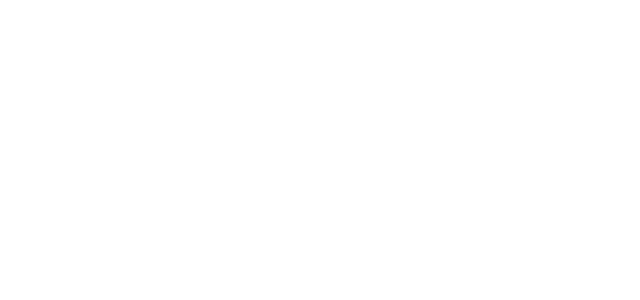
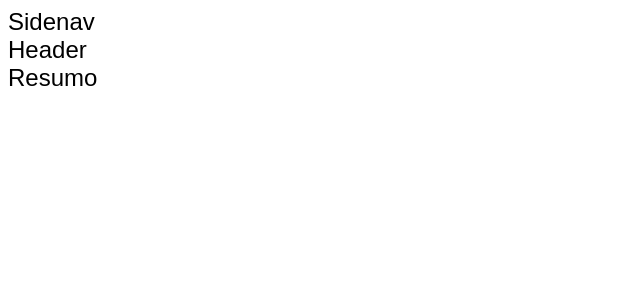
Before and after one commit to fabiomoura-m/Fintech, a React (Vite) app: page / in a window 1280 px wide. Shown: the top 300 px of the page, without its empty margins (0-640 px from the left). Built offline with nearby package versions, Linux system fonts and the light colour scheme; the HTML template or start-up script is replaced by a standard one.

Commit message:
Pages and Hooks

```diff
--- a/src/App.tsx
+++ b/src/App.tsx
@@ -1,13 +1,18 @@
-
-import './style.css'
+import Header from './Components/Header';
+import Sidernav from './Components/Sidenav';
+import Resumo from './Pages/Resumo';
+import './style.css';
 
 function App() {
-
-  return (
-    <>
-
-    </>
-  )
+    return (
+        <div>
+            <Sidernav />
+            <main>
+                <Header />
+                <Resumo />
+            </main>
+        </div>
+    );
 }
 
-export default App
+export default App;
--- /dev/null
+++ b/src/Components/Header.tsx
@@ -0,0 +1,5 @@
+function Header() {
+    return <div>Header</div>;
+}
+
+export default Header;
--- /dev/null
+++ b/src/Components/Sidenav.tsx
@@ -0,0 +1,5 @@
+function Sidernav() {
+    return <div>Sidenav</div>;
+}
+
+export default Sidernav;
--- /dev/null
+++ b/src/Pages/Resumo.tsx
@@ -0,0 +1,5 @@
+function Resumo() {
+    return <div>Resumo</div>;
+}
+
+export default Resumo;
--- a/src/style.css
+++ b/src/style.css
@@ -1,69 +1,4 @@
-:root {
-  font-family: Inter, system-ui, Avenir, Helvetica, Arial, sans-serif;
-  line-height: 1.5;
-  font-weight: 400;
-
-  color-scheme: light dark;
-  color: rgba(255, 255, 255, 0.87);
-  background-color: #242424;
-
-  font-synthesis: none;
-  text-rendering: optimizeLegibility;
-  -webkit-font-smoothing: antialiased;
-  -moz-osx-font-smoothing: grayscale;
-  -webkit-text-size-adjust: 100%;
+body {
+    font-size: 1.5rem;
+    font-family: sans-serif;
 }
-
-a {
-  font-weight: 500;
-  color: #646cff;
-  text-decoration: inherit;
-}
-a:hover {
-  color: #535bf2;
-}
-
-body {
-  margin: 0;
-  display: flex;
-  place-items: center;
-  min-width: 320px;
-  min-height: 100vh;
-}
-
-h1 {
-  font-size: 3.2em;
-  line-height: 1.1;
-}
-
-button {
-  border-radius: 8px;
-  border: 1px solid transparent;
-  padding: 0.6em 1.2em;
-  font-size: 1em;
-  font-weight: 500;
-  font-family: inherit;
-  background-color: #1a1a1a;
-  cursor: pointer;
-  transition: border-color 0.25s;
-}
-button:hover {
-  border-color: #646cff;
-}
-button:focus,
-button:focus-visible {
-  outline: 4px auto -webkit-focus-ring-color;
-}
-
-@media (prefers-color-scheme: light) {
-  :root {
-    color: #213547;
-    background-color: #ffffff;
-  }
-  a:hover {
-    color: #747bff;
-  }
-  button {
-    background-color: #f9f9f9;
-  }
-}
```
Also changed, not shown: src/Hooks/useFetch.tsx (added, +55 -0 lines).
